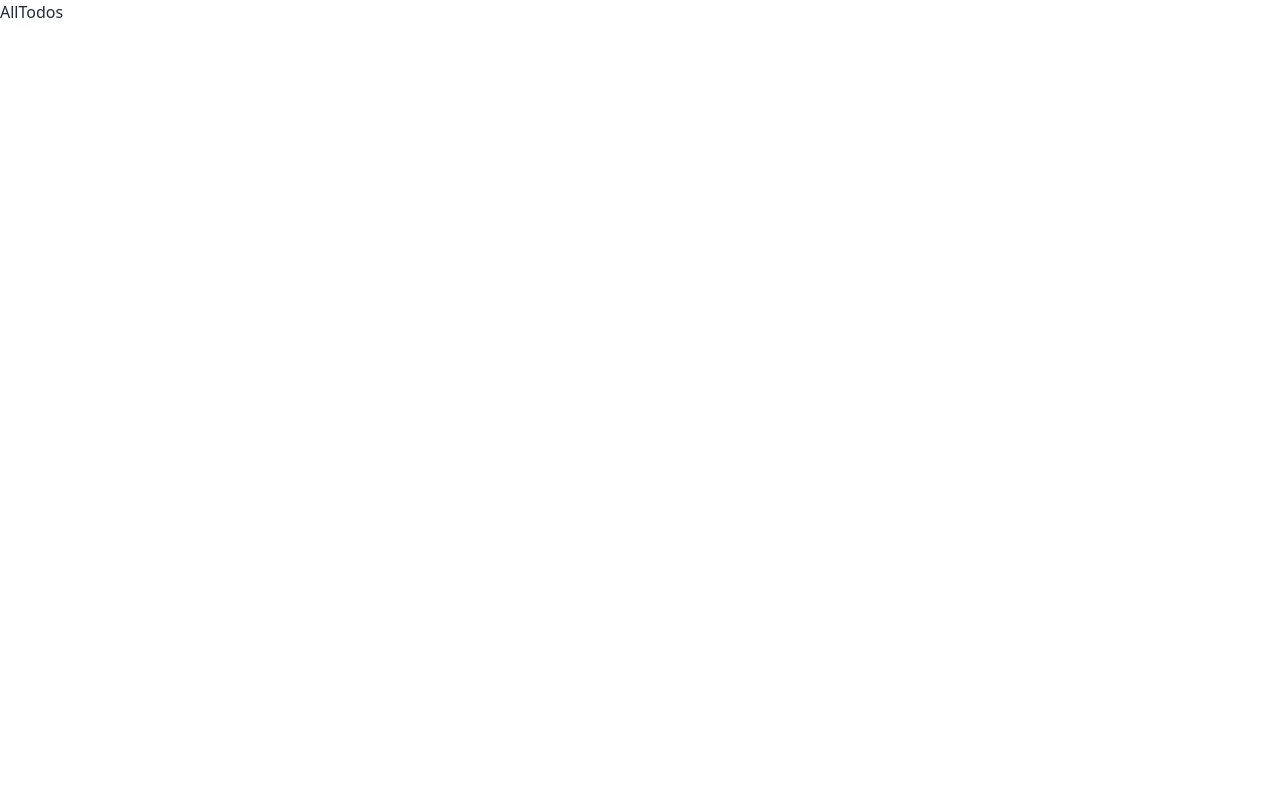
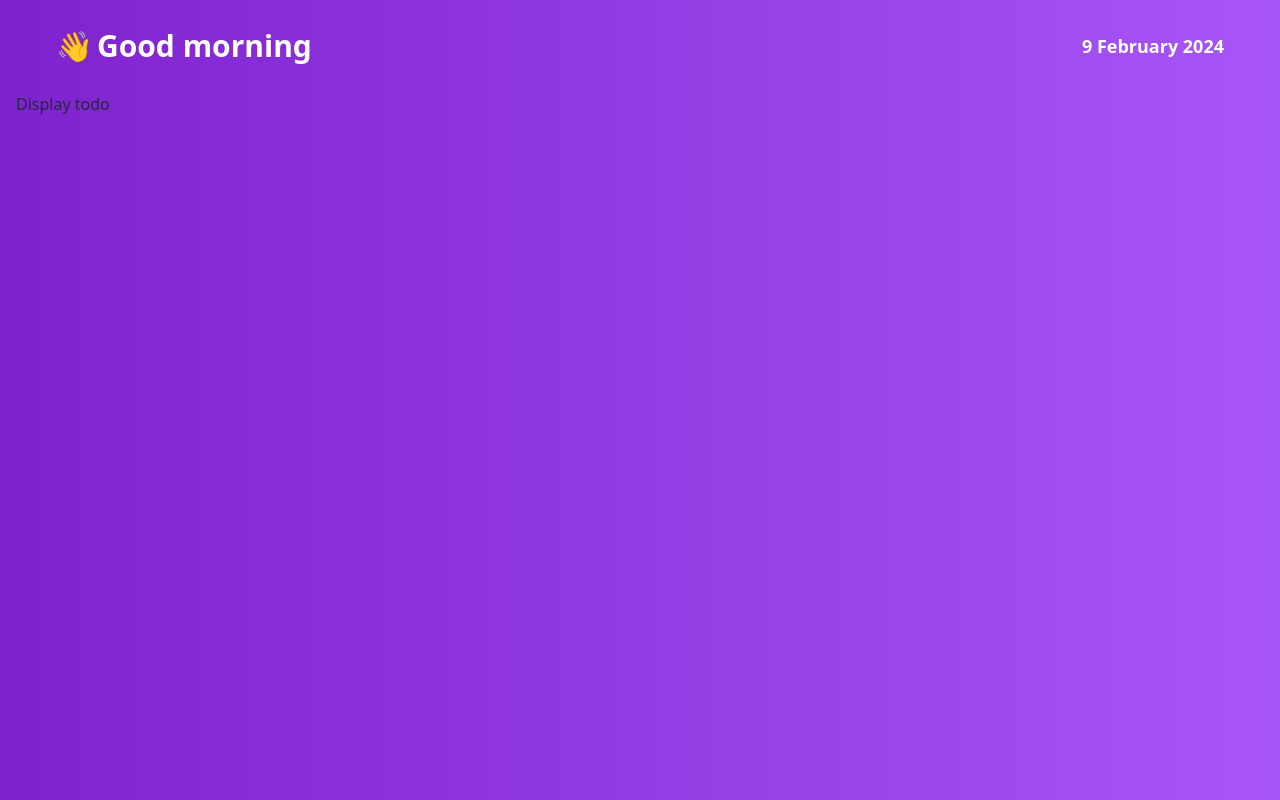
Before and after one commit to Ashik-Rahman100/todo-task-app, a React (Vite) app: page / in a window 1280 px wide. Built offline with nearby package versions, Linux system fonts and the light colour scheme.

Commit message:
feature/header: add header

```diff
--- a/src/components/AllTodos.jsx
+++ b/src/components/AllTodos.jsx
@@ -1,7 +1,10 @@
 
 
 export default function AllTodos() {
+
   return (
-    <div>AllTodos</div>
+    <div>
+      <h2>Display todo</h2>
+    </div>
   )
 }
--- /dev/null
+++ b/src/components/ui/Greeting.jsx
@@ -0,0 +1,36 @@
+import { months } from "../../constants/global";
+
+export default function Greeting() {
+  const date = new Date();
+  const hours = date.getHours();
+  let month = months[date.getMonth()];
+  let today = `${date.getUTCDate()} ${month} ${date.getFullYear()}`;
+
+  let greeting = "";
+
+  if (hours > 0 && hours < 12) {
+    greeting = "Good morning";
+  } else if (hours >= 12 && hours < 18) {
+    greeting = "Good afternoon";
+  } else if (hours >= 18 && hours < 21) {
+    greeting = "Good evening";
+  } else {
+    greeting = "Good night";
+  }
+  return (
+    <div className="py-7 px-10 max-sm:px-2 max-sm:py-3">
+      <div className=" max-w-[1300px] max-lg:container flex justify-between items-center">
+        <h1 className=" text-white font-bold flex items-center gap-1 text-3xl max-sm:text-lg">
+          <span className="max-sm:text-3xl">&#128075;</span>
+          {greeting}
+        </h1>
+
+        <div>
+          <p className=" text-white font-semibold text-lg max-sm:text-sm">
+            {today}
+          </p>
+        </div>
+      </div>
+    </div>
+  );
+}
--- /dev/null
+++ b/src/constants/global.js
@@ -0,0 +1,14 @@
+export const months = [
+  "January",
+  "February",
+  "March",
+  "April",
+  "May",
+  "June",
+  "July",
+  "August",
+  "September",
+  "October",
+  "November",
+  "December",
+];
--- a/src/pages/Home.jsx
+++ b/src/pages/Home.jsx
@@ -1,9 +1,18 @@
-import AllTodos from "../components/AllTodos"
+import AllTodos from "../components/AllTodos";
+import Greeting from "../components/ui/Greeting";
 
 export default function Home() {
   return (
-    <div>
-      <AllTodos />
+    <div className=" w-full relative min-h-screen pb-60 bg-gradient-to-r from-purple-700 to-purple-500">
+      <div className="max-w-[1300px] px-4">
+        <div>
+          {/* Nav bar */}
+          <Greeting />
+
+          {/* display all todos */}
+          <AllTodos />
+        </div>
+      </div>
     </div>
-  )
+  );
 }
```
